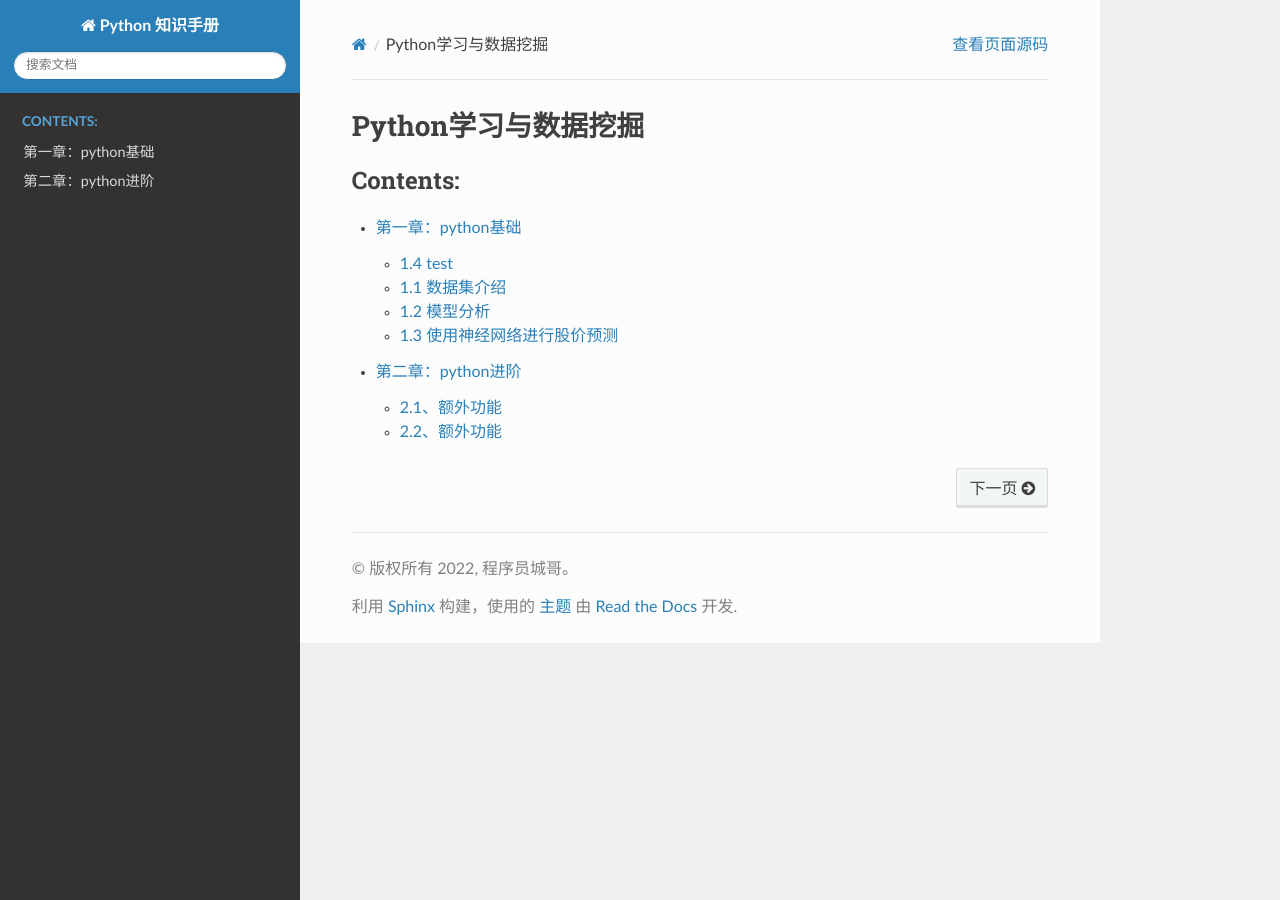
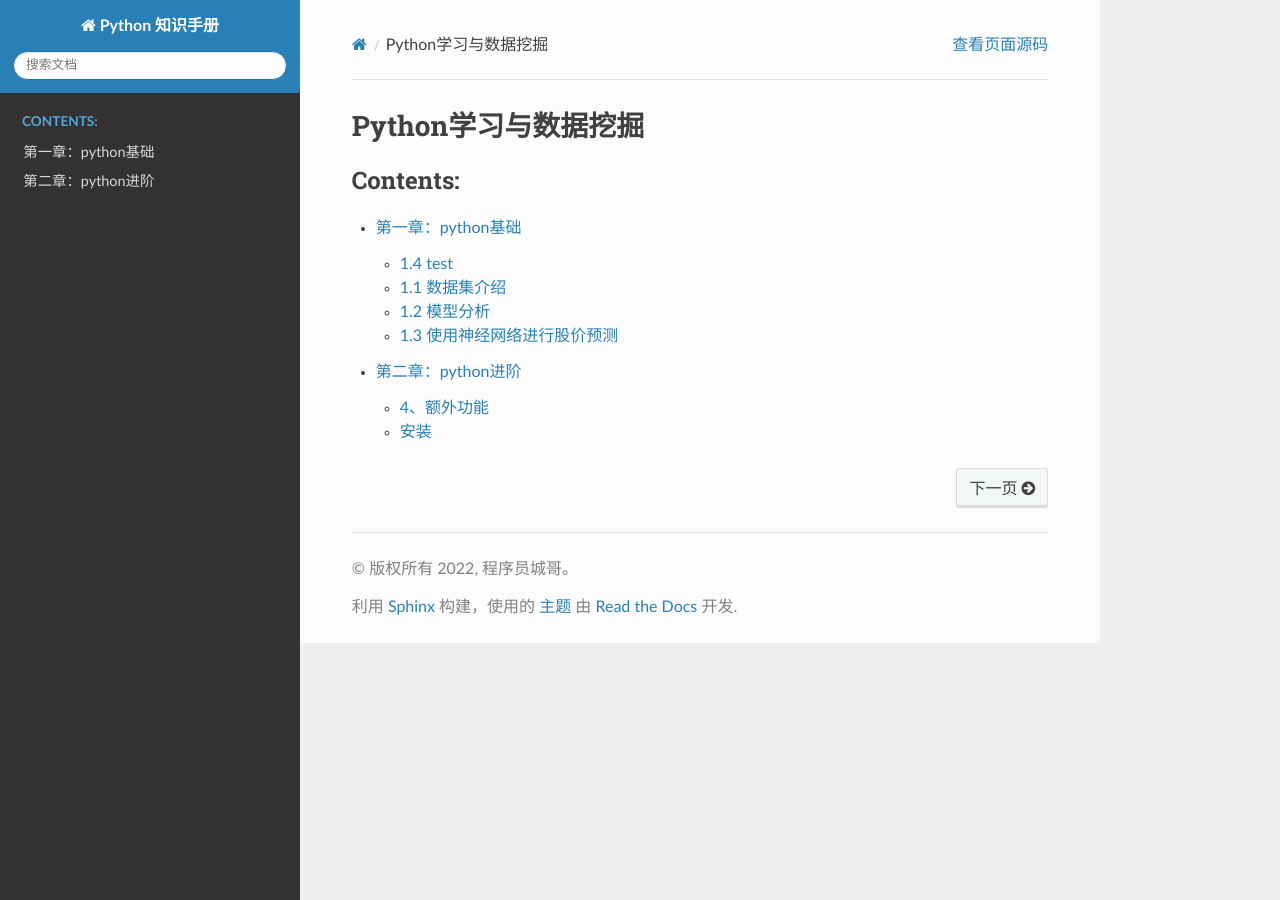
Before and after one commit to ChenXi-code/python, a Sphinx documentation site: the page built from source/index.rst, in a window 1280 px wide. Built offline with Sphinx 7.4.7 and the Read the Docs theme 2.0.0, drawn with Linux system fonts in a browser that asks for light colours.

Commit message:
Update python_base.md

```diff
--- a/source/tree/python_base.md
+++ b/source/tree/python_base.md
@@ -1,4 +1,4 @@
-#### 2.1、额外功能
+#### 4、额外功能
 除此之外，pip-tools 还提供了其他便利功能，你可以探索这些功能以使流程更加轻松。
 
 要升级包，请使用以下命令（以 Django 为例）：
@@ -17,8 +17,8 @@ pip-sync
 
 这将安装、升级或卸载您的 requirements.txt 文件中未包含的任何包。
 
-希望这篇文章对所有开始探索这条道路的人有所帮助，因为我试图包含所有必要的知识来完成它。
+希望这篇文章对所有开始探索这条道路的人有所帮助，因为我试图包含所有必要的知识来完成它
 
-#### 2.2、额外功能
+### 安装
 
-章对所有开始探索这条道路的人有所
+这次怎么安装呢
```
